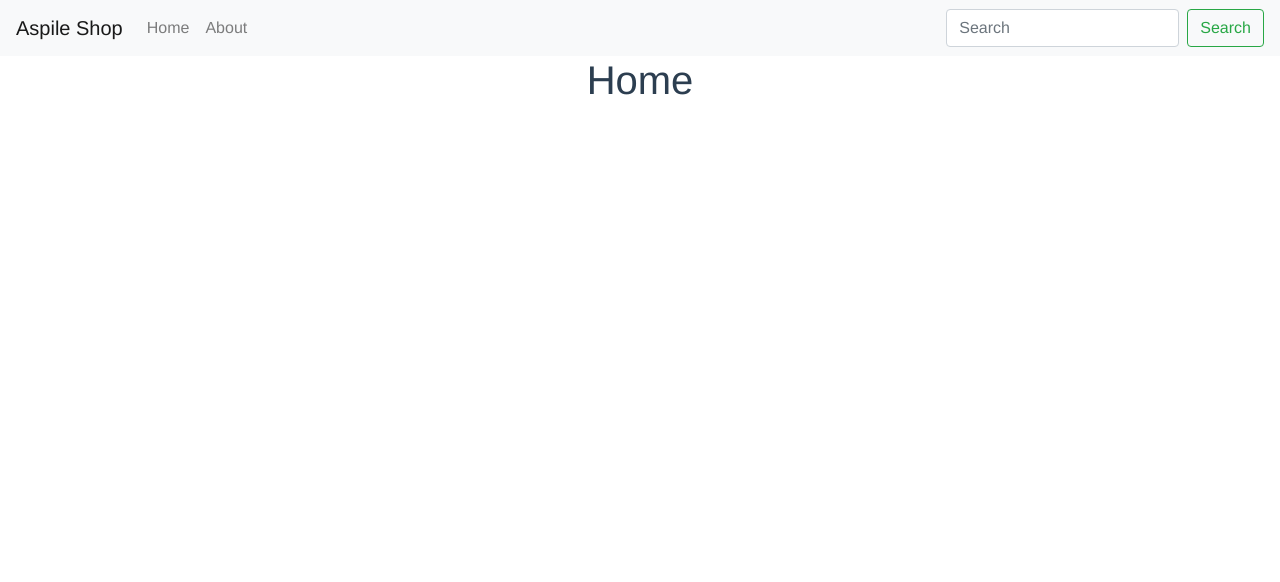
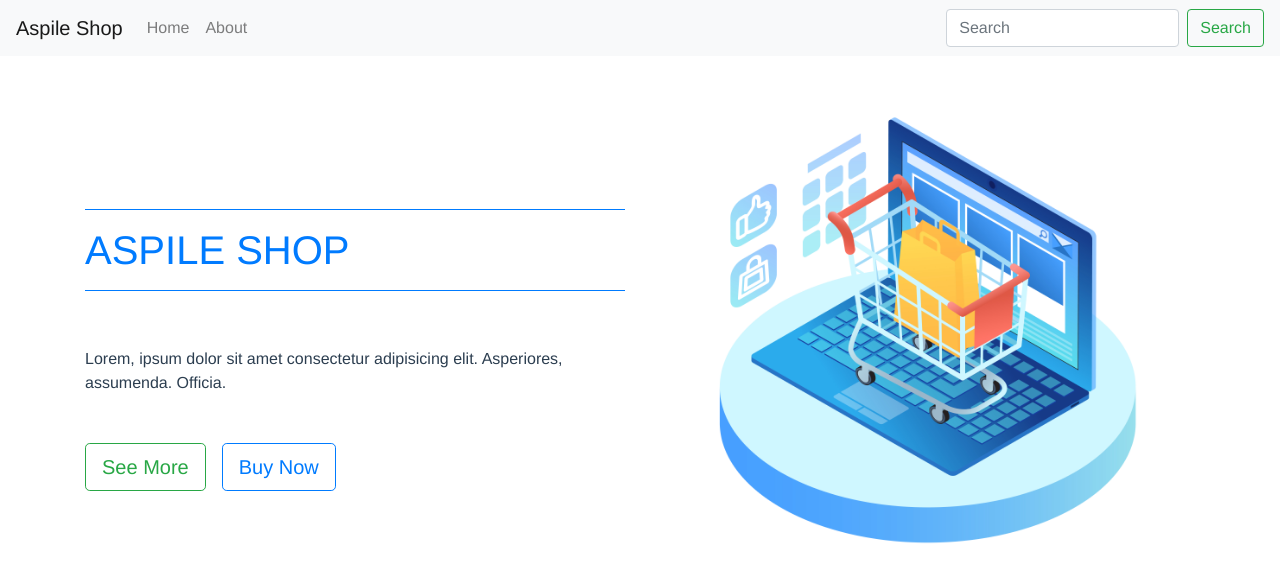
Before and after one commit to nafeeur10/Ecommerce, a Vue app: page / in a window 1280 px wide. Shown: the top 582 px of the page. Built offline with nearby package versions, Linux system fonts and the light colour scheme.

Commit message:
Add Intoduction (Hero) section

```diff
--- a/src/components/Home.vue
+++ b/src/components/Home.vue
@@ -1,12 +1,16 @@
 <template>
   <div class="hello">
-    <h1>Home</h1>
+    <Introduction />
   </div>
 </template>
 
 <script>
+import Introduction from '../sections/Introduction'
 export default {
-  name: 'Home'
+  name: 'Home',
+  components: {
+    Introduction
+  }
 }
 </script>
 
--- /dev/null
+++ b/src/sections/Introduction.vue
@@ -0,0 +1,35 @@
+<template>
+    <div class="container">
+        <div class="row">
+            <div class="col-md-6 mt-5">
+
+
+                <div class="container d-flex h-100">
+                    <div class="row justify-content-center align-self-center">
+                        <h1 class="text-left text-primary d-block w-100 border border-right-0 border-left-0 border-primary py-3">ASPILE SHOP</h1>
+                        <p class="text-left my-5">Lorem, ipsum dolor sit amet consectetur adipisicing elit.
+                            Asperiores, assumenda. Officia.
+                        </p>
+                        <div class="row d-block w-100">
+                            <button class="btn btn-outline-success float-left mr-3 btn-lg">See More</button>
+                            <button class="btn btn-outline-primary float-left btn-lg">Buy Now</button>
+                        </div>
+                    </div>
+                </div>
+
+            </div>
+            <div class="col-md-6">
+                <img :src="image" alt="Intoduction Image" class="img-fluid">
+            </div>
+        </div>
+    </div>
+</template>
+<script>
+export default {
+    data() {
+        return {
+            image: 'images/svg/introduction.jpg'
+        }
+    }
+}
+</script>
```
Also changed, not shown: public/images/svg/introduction.jpg (added), 1 other file (tests, documents, lock files or other folders).
